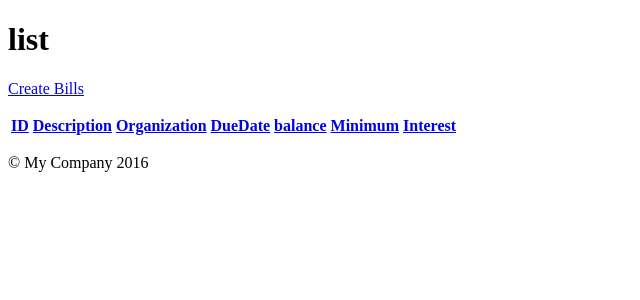
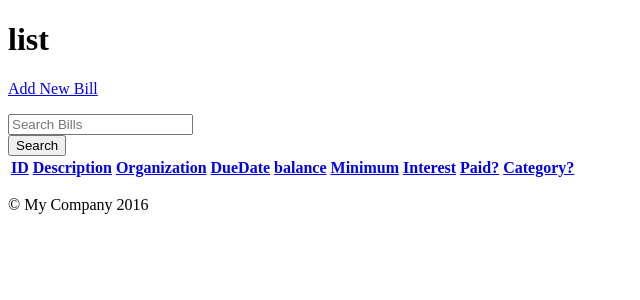
Before and after one commit to diezmiguel/mybills, a Yii app: template views/billing/index.php in a window 1280 px wide. Shown: the top 300 px of the page, without its empty margins (0-640 px from the left). Run offline with PHP 8.4 and a stand-in for Yii, Linux system fonts and the light colour scheme; the template is opened without the code that fills it, so the values that code supplies are empty; some libraries are stand-ins or nearby versions.

Commit message:
implementing relationship with tables

```diff
--- a/models/Bills.php
+++ b/models/Bills.php
@@ -69,4 +69,9 @@ class Bills extends \yii\db\ActiveRecord
         return new BillsQuery(get_called_class());
     }
 
+    public static function findAll($condition)
+    {
+        return parent::findAll($condition); // TODO: Change the autogenerated stub
+    }
+
 }
--- a/views/billing/_form.php
+++ b/views/billing/_form.php
@@ -2,6 +2,7 @@
 
 use yii\helpers\Html;
 use yii\widgets\ActiveForm;
+use yii\helpers\ArrayHelper;
 
 /* @var $this yii\web\View */
 /* @var $model app\models\Bills */
@@ -24,11 +25,11 @@ use yii\widgets\ActiveForm;
 
     <?= $form->field($model, 'interest')->textInput() ?>
 
-    <?= $form->field($model, 'paid')->textInput() ?>
+    <?= $form->field($model, 'paid')->checkbox(array("Yes"=>"1","No"=>"0")) ?>
 
     <?= $form->field($model, 'sms')->textInput() ?>
 
-    <?= $form->field($model, 'category')->textInput() ?>
+    <?= $form->field($model, 'category')->dropDownList(ArrayHelper::map($catModel, 'id', 'category')) ?>
 
     <div class="form-group">
         <?= Html::submitButton($model->isNewRecord ? 'Create' : 'Update', ['class' => $model->isNewRecord ? 'btn btn-success' : 'btn btn-primary']) ?>
--- a/views/billing/index.php
+++ b/views/billing/index.php
@@ -8,68 +8,23 @@ use yii\grid\GridView;
 /* @var $bill app\models\Bills */
 $this->title='list';
 $this->params['breadcrumbs'][] = $this->title;
-$this->js
+
 ?>
-<style style="text/css">
-    @media only screen and (max-width: 800px) {
-
-        /* Force table to not be like tables anymore */
-        #no-more-tables table,
-        #no-more-tables thead,
-        #no-more-tables tbody,
-        #no-more-tables th,
-        #no-more-tables td,
-        #no-more-tables tr {
-            display: block;
-        }
-
-        /* Hide table headers (but not display: none;, for accessibility) */
-        #no-more-tables thead tr {
-            position: absolute;
-            top: -9999px;
-            left: -9999px;
-        }
-
-
-        #no-more-tables tr { border: 1px solid #ccc; }
-
-        #no-more-tables td {
-            /* Behave  like a "row" */
-            border: none;
-            border-bottom: 1px solid #eee;
-            position: relative;
-            padding-left: 50%;
-            white-space: normal;
-            text-align:left;
-        }
-
-        #no-more-tables td:before {
-            /* Now like a table header */
-            position: absolute;
-            /* Top/left values mimic padding */
-            top: 6px;
-            left: 6px;
-            width: 45%;
-            padding-right: 10px;
-            white-space: nowrap;
-            text-align:left;
-            font-weight: bold;
-        }
-
-        /*
-        Label the data
-        */
-        #no-more-tables td:before { content: attr(data-title); }
-    }
-    .clickable-row{cursor: pointer;}
-</style>
 <div class="bills-index">
 
     <h1><?= Html::encode($this->title) ?></h1>
 
     <p>
-        <?= Html::a('Create Bills', ['create'], ['class' => 'btn btn-success']) ?>
+        <?= Html::a('Add New Bill', ['create'], ['class' => 'btn btn-success']) ?>
     </p>
+    <?= Html::beginForm()?>
+    <div>
+        <div class="col-xs-3">
+        <input type="text" id="k" name="k" class="form-control" placeholder="Search Bills">
+            </div>
+        <?= Html::submitButton('Search', ['class' => 'btn btn-primary']) ?>
+    </div>
+    <?= Html::endForm()?>
     <div class="container">
         <div class="row">
 
@@ -85,6 +40,8 @@ $this->js
                             <th class="numeric"><a href="<?=\yii\helpers\Url::toRoute(['','col'=>'balance','dir'=>$dir_view])?>">balance <i class="<?=($col == 'balance')?$class:''?>"></i></a></th>
                             <th class="numeric"><a href="<?=\yii\helpers\Url::toRoute(['','col'=>'minimum','dir'=>$dir_view])?>">Minimum <i class="<?=($col == 'minimum')?$class:''?>"></i></></th>
                             <th class="numeric"><a href="<?=\yii\helpers\Url::toRoute(['','col'=>'interest','dir'=>$dir_view])?>">Interest <i class="<?=($col == 'interest')?$class:''?>"></i></a></th>
+                            <th class="numeric"><a href="<?=\yii\helpers\Url::toRoute(['','col'=>'paid','dir'=>$dir_view])?>">Paid? <i class="<?=($col == 'interest')?$class:''?>"></i></a></th>
+                            <th class="numeric"><a href="<?=\yii\helpers\Url::toRoute(['','col'=>'category','dir'=>$dir_view])?>">Category? <i class="<?=($col == 'category')?$class:''?>"></i></a></th>
                         </tr>
                     </thead>
                     <tbody>
@@ -95,9 +52,11 @@ $this->js
                         <td data-title="Company"><?=$bill->getAttribute('Description')?></td>
                         <td data-title="Organization"><?=$bill->getAttribute('Organization')?></td>
                         <td data-title="duedate"><?=$bill->getAttribute('dueDate')?></td>
-                        <td data-title="balance" ><?=$bill->getAttribute('balance')?></td>
-                        <td data-title="Open" class="numeric"><?=$bill->getAttribute('minimum')?></td>
+                        <td data-title="balance" >$<?=number_format(($bill->getAttribute('balance')),2)?></td>
+                        <td data-title="Open" class="numeric">$<?=number_format($bill->getAttribute('minimum'),2)?></td>
                         <td data-title="High" class="numeric"><?=$bill->getAttribute('interest')?></td>
+                        <td data-title="High" class="numeric"><?=($bill->getAttribute('paid') == 0)?'No':'Yes'?></td>
+                        <td data-title="High" class="numeric"><?=$bill->getAttribute('category') ?></td>
                     </tr>
                     <?php }?>
                     </tbody>
--- a/views/billing/update.php
+++ b/views/billing/update.php
@@ -16,6 +16,7 @@ $this->params['breadcrumbs'][] = 'Update';
 
     <?= $this->render('_form', [
         'model' => $model,
+        'catModel'=>$catModel
     ]) ?>
 
 </div>
```
